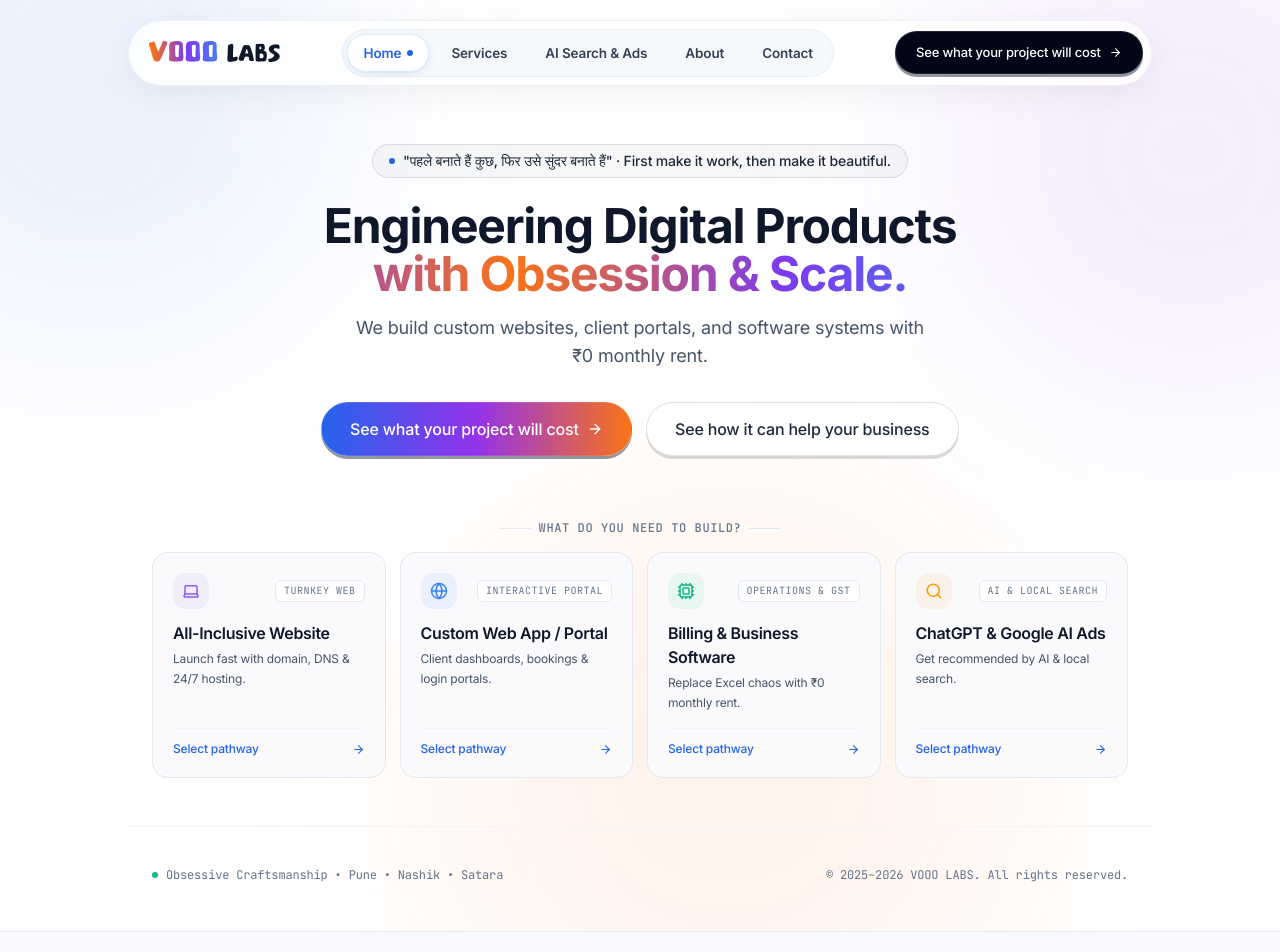
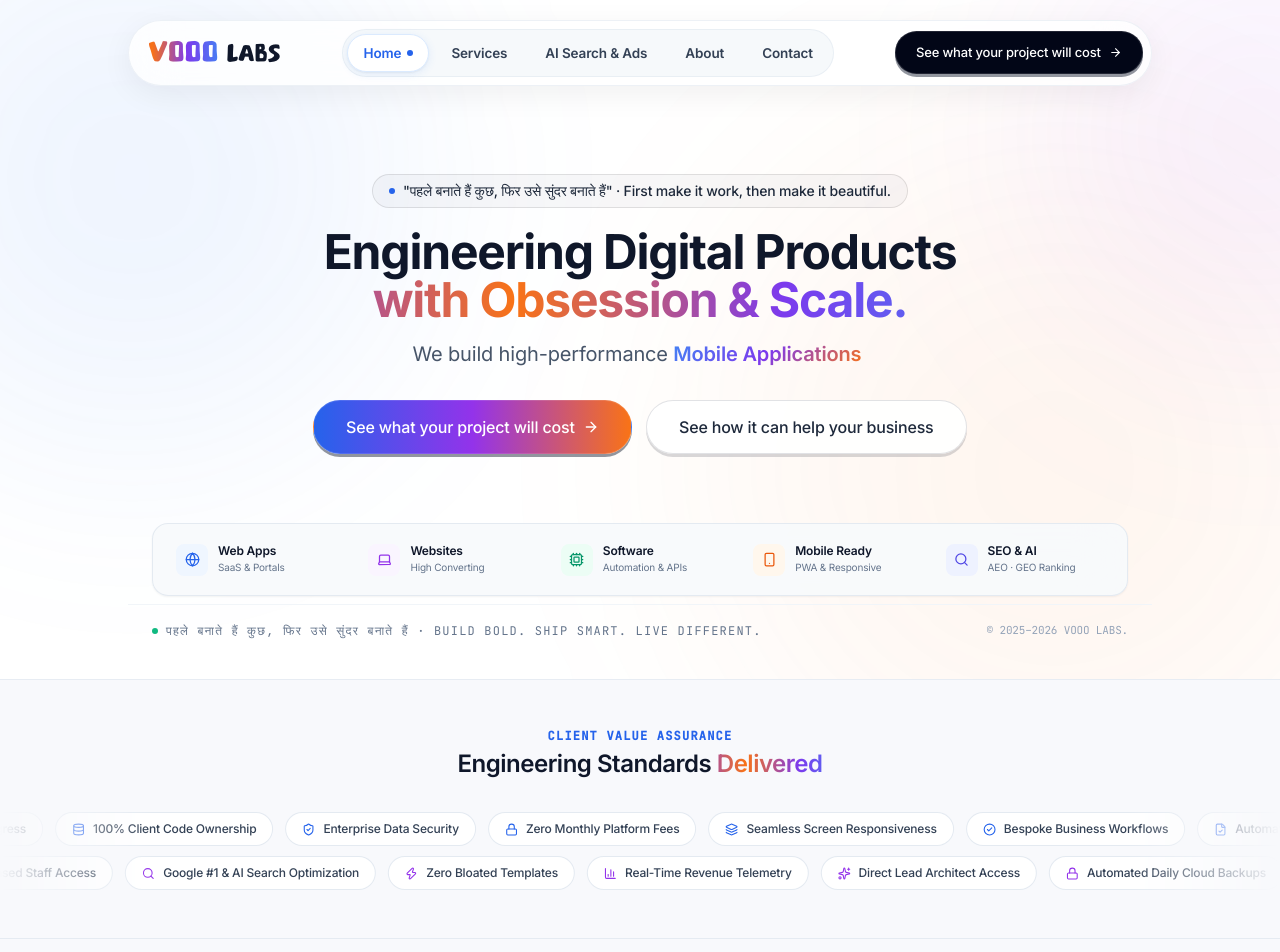
Before and after one commit to vooolabsofficial-sys/vooolabs-website, a React (Vite) app: page / in a window 1280 px wide. Shown: the top 952 px of the page. Built offline with nearby package versions, Linux system fonts and the light colour scheme.

Commit message:
feat(home): restore hero capabilities dock bar and continuous marquee strip

```diff
--- a/src/components/home/Slide1_Hero.tsx
+++ b/src/components/home/Slide1_Hero.tsx
@@ -1,171 +1,179 @@
-import React from 'react';
+import React, { useState, useEffect } from 'react';
 import { Link } from 'react-router-dom';
-import { Laptop, Globe, Cpu, Search, ArrowRight } from 'lucide-react';
+import { Globe, Laptop, Cpu, Smartphone, Search, ArrowRight } from 'lucide-react';
 import FadeIn from '../shared/FadeIn';
 import { COMPANY } from '../../content/company';
 
-const GOAL_PATHS = [
-  {
-    id: 'websites',
-    title: 'All-Inclusive Website',
-    subtitle: 'Launch fast with domain, DNS & 24/7 hosting.',
-    icon: Laptop,
-    accent: '#8B5CF6',
-    borderHover: 'hover:border-purple-300',
-    link: '/services#websites',
-    badge: 'Turnkey Web',
-  },
-  {
-    id: 'web-apps',
-    title: 'Custom Web App / Portal',
-    subtitle: 'Client dashboards, bookings & login portals.',
-    icon: Globe,
-    accent: '#3B82F6',
-    borderHover: 'hover:border-blue-300',
-    link: '/services#web-apps',
-    badge: 'Interactive Portal',
-  },
-  {
-    id: 'software',
-    title: 'Billing & Business Software',
-    subtitle: 'Replace Excel chaos with ₹0 monthly rent.',
-    icon: Cpu,
-    accent: '#10B981',
-    borderHover: 'hover:border-emerald-300',
-    link: '/services#custom-software',
-    badge: 'Operations & GST',
-  },
-  {
-    id: 'seo-ai',
-    title: 'ChatGPT & Google AI Ads',
-    subtitle: 'Get recommended by AI & local search.',
-    icon: Search,
-    accent: '#F59E0B',
-    borderHover: 'hover:border-amber-300',
-    link: '/seo-ai',
-    badge: 'AI & Local Search',
-  },
+const CAPABILITIES = [
+  'Web Applications',
+  'Mobile Applications',
+  'Custom Software Systems',
+  'AI & Digital Products',
 ];
+
+function CleanTypewriter() {
+  const [currentIndex, setCurrentIndex] = useState(0);
+  const [displayText, setDisplayText] = useState('');
+  const [isDeleting, setIsDeleting] = useState(false);
+
+  useEffect(() => {
+    const currentWord = CAPABILITIES[currentIndex];
+
+    const timeout = setTimeout(() => {
+      if (!isDeleting) {
+        setDisplayText(currentWord.slice(0, displayText.length + 1));
+        if (displayText.length === currentWord.length) {
+          setTimeout(() => setIsDeleting(true), 2000);
+        }
+      } else {
+        setDisplayText(currentWord.slice(0, displayText.length - 1));
+        if (displayText.length === 0) {
+          setIsDeleting(false);
+          setCurrentIndex((prev) => (prev + 1) % CAPABILITIES.length);
+        }
+      }
+    }, isDeleting ? 35 : 75);
+
+    return () => clearTimeout(timeout);
+  }, [displayText, isDeleting, currentIndex]);
+
+  return (
+    <span className="inline-flex items-center">
+      <span className="g-text font-semibold">{displayText}</span>
+      <span className="typewriter-cursor ml-0.5 bg-blue-600" aria-hidden="true" />
+    </span>
+  );
+}
 
 export default function Slide1_Hero() {
   return (
     <section
-      className="min-h-screen bg-white flex flex-col justify-between relative overflow-hidden select-none border-b border-slate-200/80 pt-32 sm:pt-36 pb-12"
-      aria-label="VOOO LABS Hero"
+      className="snap-section min-h-screen bg-white flex flex-col justify-between relative overflow-hidden select-none border-b border-slate-200/80 pt-32 sm:pt-36 pb-8"
+      aria-label="Hero — VOOO LABS Introduction"
     >
       {/* VIBRANT AMBIENT GLOW BACKDROP */}
-      <div className="absolute top-[-160px] left-[-160px] w-[500px] h-[500px] rounded-full bg-blue-500/10 blur-[100px] pointer-events-none z-0" aria-hidden="true" />
-      <div className="absolute top-[-100px] right-[-160px] w-[500px] h-[500px] rounded-full bg-purple-500/10 blur-[100px] pointer-events-none z-0" aria-hidden="true" />
-      <div className="absolute bottom-[-150px] left-1/3 w-[600px] h-[600px] rounded-full bg-orange-500/8 blur-[100px] pointer-events-none z-0" aria-hidden="true" />
+      <div className="absolute top-[-200px] left-[-200px] w-[700px] h-[700px] rounded-full bg-radial from-blue-500/10 to-transparent blur-[90px] animate-blob-1 pointer-events-none z-0" aria-hidden="true" />
+      <div className="absolute top-[-100px] right-[-200px] w-[500px] h-[500px] rounded-full bg-radial from-purple-500/10 to-transparent blur-[90px] animate-blob-2 pointer-events-none z-0" aria-hidden="true" />
+      <div className="absolute bottom-[-200px] left-1/2 -translate-x-1/2 w-[800px] h-[800px] rounded-full bg-radial from-orange-500/8 to-transparent blur-[90px] animate-blob-3 pointer-events-none z-0" aria-hidden="true" />
 
-      {/* CENTER CONTENT CONTAINER */}
-      <div className="relative z-10 w-full max-w-5xl mx-auto px-4 sm:px-6 flex flex-col items-center text-center">
+      {/* CENTER CONTENT */}
+      <div className="relative z-10 flex-1 flex flex-col items-center justify-center text-center px-4 sm:px-6 max-w-5xl mx-auto py-2">
 
-        {/* ORIGINAL TAGLINE BADGE */}
+        {/* TAGLINE BADGE */}
         <FadeIn delay={0.02} y={15}>
-          <div className="inline-flex items-center gap-2 rounded-full bg-slate-900/[0.03] border border-black/10 px-4 py-1.5 mb-6 text-slate-800 text-xs sm:text-sm font-medium shadow-2xs">
+          <div className="inline-flex items-center gap-2 rounded-full bg-slate-900/[0.03] border border-black/10 px-4 py-1.5 mb-5 text-slate-800 text-xs sm:text-sm font-medium shadow-2xs">
             <span className="w-1.5 h-1.5 rounded-full bg-blue-600 animate-pulse" />
             <span>"पहले बनाते हैं कुछ, फिर उसे सुंदर बनाते हैं" · First make it work, then make it beautiful.</span>
           </div>
         </FadeIn>
 
-        {/* HEADLINE: UNDER 8 WORDS & CLEAN INTER TYPE SCALE */}
+        {/* HEADLINE */}
         <FadeIn delay={0.08} y={20}>
-          <h1 className="text-3xl sm:text-5xl font-bold tracking-tight text-slate-900 leading-[1.15] mb-4 max-w-4xl mx-auto">
+          <h1 className="text-3xl sm:text-5xl font-bold text-slate-900 leading-[1.15] tracking-tight mb-4 max-w-4xl mx-auto">
             Engineering Digital Products <br />
             <span className="shimmer-text">with Obsession & Scale.</span>
           </h1>
         </FadeIn>
 
-        {/* SUBHEADLINE: 1 SHORT SENTENCE (MAX 15 WORDS) */}
-        <FadeIn delay={0.15} y={15}>
-          <p className="text-base sm:text-lg leading-relaxed text-slate-600 max-w-xl mx-auto mb-8 font-normal">
-            We build custom websites, client portals, and software systems with ₹0 monthly rent.
+        {/* SUBHEADING WITH TYPEWRITER */}
+        <FadeIn delay={0.16} y={15}>
+          <p className="font-normal text-base sm:text-lg md:text-xl text-slate-600 max-w-xl mx-auto leading-relaxed mb-8">
+            We build high-performance <CleanTypewriter />
           </p>
         </FadeIn>
 
-        {/* PRIMARY & SECONDARY ACTION CTAS */}
-        <FadeIn delay={0.22} y={15}>
-          <div className="flex flex-wrap gap-3.5 justify-center items-center mb-16">
+        {/* CTA ROW */}
+        <FadeIn delay={0.24} y={15}>
+          <div className="flex flex-wrap gap-3.5 justify-center items-center">
             <Link
               to="/contact"
-              className="btn-3d-base btn-3d-primary inline-flex items-center gap-2 rounded-full bg-gradient-to-r from-blue-600 via-purple-600 to-orange-500 text-white font-medium text-sm sm:text-base px-7 py-3.5 shadow-md"
+              className="btn-3d-base btn-3d-primary rounded-full bg-gradient-to-r from-blue-600 via-purple-600 to-orange-500 px-8 py-3.5 font-medium text-sm sm:text-base text-white transition-all duration-200 hover:scale-[1.03] shadow-[0_4px_20px_rgba(66,133,244,0.3)] hover:shadow-[0_8px_28px_rgba(66,133,244,0.4)] active:scale-[0.98] inline-flex items-center gap-2"
             >
               <span>See what your project will cost</span>
               <ArrowRight size={16} />
             </Link>
             <Link
               to="/services"
-              className="btn-3d-base btn-3d-secondary inline-flex items-center gap-2 rounded-full border border-slate-300 bg-white hover:bg-slate-50 text-slate-800 font-medium text-sm sm:text-base px-7 py-3.5 shadow-2xs"
+              className="btn-3d-base btn-3d-secondary rounded-full border border-slate-300 bg-white/90 backdrop-blur-sm px-8 py-3.5 font-medium text-sm sm:text-base text-slate-800 hover:bg-slate-50 hover:border-slate-400 transition-all hover:scale-[1.02] active:scale-[0.98] shadow-2xs"
             >
               <span>See how it can help your business</span>
             </Link>
           </div>
         </FadeIn>
+      </div>
 
-        {/* "WHAT DO YOU NEED?" INTERACTIVE GOAL SELECTOR */}
-        <FadeIn delay={0.3} y={20} className="w-full">
-          <div className="w-full">
-            <div className="flex items-center justify-center gap-2 mb-4">
-              <span className="h-[1px] w-8 bg-slate-200" />
-              <span className="font-mono text-xs uppercase tracking-wider text-slate-500 font-medium">
-                What do you need to build?
-              </span>
-              <span className="h-[1px] w-8 bg-slate-200" />
-            </div>
+      {/* CAPABILITIES BAR — FLOATING DOCK (NAVBAR-STYLE SECONDARY BAR) */}
+      <div className="relative z-10 w-full flex flex-col items-center justify-end select-none mt-10 mb-2">
+        <div className="w-full max-w-5xl px-4 sm:px-6">
+          <div className="rounded-2xl bg-slate-50/90 backdrop-blur-xl border border-slate-200/90 p-2 sm:p-2.5 grid grid-cols-2 sm:grid-cols-3 lg:grid-cols-5 gap-2 items-center shadow-xs">
 
-            <div className="grid grid-cols-1 sm:grid-cols-2 lg:grid-cols-4 gap-3.5 text-left">
-              {GOAL_PATHS.map((item) => {
-                const IconComp = item.icon;
-                return (
-                  <Link
-                    key={item.id}
-                    to={item.link}
-                    className={`group rounded-2xl bg-[#FAFAFD] border border-slate-200/90 p-5 hover:bg-white ${item.borderHover} hover:shadow-md hover:-translate-y-1 transition-all duration-200 flex flex-col justify-between`}
-                  >
-                    <div>
-                      <div className="flex items-center justify-between gap-2 mb-3">
-                        <div
-                          className="w-9 h-9 rounded-xl flex items-center justify-center flex-shrink-0 transition-transform group-hover:scale-105"
-                          style={{ backgroundColor: `${item.accent}14`, color: item.accent }}
-                        >
-                          <IconComp size={18} />
-                        </div>
-                        <span className="font-mono text-[10px] uppercase tracking-wider text-slate-500 px-2 py-0.5 rounded-md bg-white border border-slate-200">
-                          {item.badge}
-                        </span>
-                      </div>
+            <Link to="/services#web-apps" className="flex items-center gap-2.5 px-3 py-2 rounded-xl hover:bg-white border border-transparent hover:border-slate-200/80 hover:shadow-xs transition-all text-left group">
+              <div className="w-8 h-8 rounded-lg bg-blue-50 text-blue-600 flex items-center justify-center flex-shrink-0 group-hover:scale-105 transition-transform">
+                <Globe size={15} />
+              </div>
+              <div className="min-w-0">
+                <span className="font-semibold text-xs text-slate-900 block truncate group-hover:text-blue-600 transition-colors">Web Apps</span>
+                <span className="text-[10px] text-slate-500 block truncate font-normal">SaaS & Portals</span>
+              </div>
+            </Link>
 
-                      <h2 className="text-base font-semibold text-slate-900 group-hover:text-blue-600 transition-colors mb-1">
-                        {item.title}
-                      </h2>
-                      <p className="text-xs text-slate-600 leading-relaxed font-normal">
-                        {item.subtitle}
-                      </p>
-                    </div>
+            <Link to="/services#websites" className="flex items-center gap-2.5 px-3 py-2 rounded-xl hover:bg-white border border-transparent hover:border-slate-200/80 hover:shadow-xs transition-all text-left group">
+              <div className="w-8 h-8 rounded-lg bg-purple-50 text-purple-600 flex items-center justify-center flex-shrink-0 group-hover:scale-105 transition-transform">
+                <Laptop size={15} />
+              </div>
+              <div className="min-w-0">
+                <span className="font-semibold text-xs text-slate-900 block truncate group-hover:text-purple-600 transition-colors">Websites</span>
+                <span className="text-[10px] text-slate-500 block truncate font-normal">High Converting</span>
+              </div>
+            </Link>
 
-                    <div className="mt-4 pt-3 border-t border-slate-100 flex items-center justify-between text-xs font-medium text-blue-600">
-                      <span>Select pathway</span>
-                      <ArrowRight size={13} className="transition-transform group-hover:translate-x-1" />
-                    </div>
-                  </Link>
-                );
-              })}
-            </div>
+            <Link to="/services#custom-software" className="flex items-center gap-2.5 px-3 py-2 rounded-xl hover:bg-white border border-transparent hover:border-slate-200/80 hover:shadow-xs transition-all text-left group">
+              <div className="w-8 h-8 rounded-lg bg-emerald-50 text-emerald-600 flex items-center justify-center flex-shrink-0 group-hover:scale-105 transition-transform">
+                <Cpu size={15} />
+              </div>
+              <div className="min-w-0">
+                <span className="font-semibold text-xs text-slate-900 block truncate group-hover:text-emerald-600 transition-colors">Software</span>
+                <span className="text-[10px] text-slate-500 block truncate font-normal">Automation & APIs</span>
+              </div>
+            </Link>
+
+            <Link to="/services#web-apps" className="flex items-center gap-2.5 px-3 py-2 rounded-xl hover:bg-white border border-transparent hover:border-slate-200/80 hover:shadow-xs transition-all text-left group">
+              <div className="w-8 h-8 rounded-lg bg-orange-50 text-orange-600 flex items-center justify-center flex-shrink-0 group-hover:scale-105 transition-transform">
+                <Smartphone size={15} />
+              </div>
+              <div className="min-w-0">
+                <span className="font-semibold text-xs text-slate-900 block truncate group-hover:text-orange-600 transition-colors">Mobile Ready</span>
+                <span className="text-[10px] text-slate-500 block truncate font-normal">PWA & Responsive</span>
+              </div>
+            </Link>
+
+            <Link to="/seo-ai" className="col-span-2 sm:col-span-1 flex items-center gap-2.5 px-3 py-2 rounded-xl hover:bg-white border border-transparent hover:border-slate-200/80 hover:shadow-xs transition-all text-left group">
+              <div className="w-8 h-8 rounded-lg bg-indigo-50 text-indigo-600 flex items-center justify-center flex-shrink-0 group-hover:scale-105 transition-transform">
+                <Search size={15} />
+              </div>
+              <div className="min-w-0">
+                <span className="font-semibold text-xs text-slate-900 block truncate group-hover:text-indigo-600 transition-colors">SEO & AI</span>
+                <span className="text-[10px] text-slate-500 block truncate font-normal">AEO · GEO Ranking</span>
+              </div>
+            </Link>
+
+          </div>
+        </div>
+      </div>
+
+      {/* BOTTOM ROW BANNER */}
+      <div className="relative z-20 px-4 sm:px-6 pb-2 flex flex-col sm:flex-row justify-between items-center sm:items-end gap-3 w-full max-w-5xl mx-auto border-t border-slate-100 pt-4">
+        <FadeIn delay={0.35} y={10}>
+          <div className="font-mono text-[11px] sm:text-xs text-slate-500 uppercase tracking-widest leading-relaxed flex items-center gap-2 text-center sm:text-left">
+            <span className="w-1.5 h-1.5 rounded-full bg-emerald-500 animate-pulse" />
+            <span>पहले बनाते हैं कुछ, फिर उसे सुंदर बनाते हैं · BUILD BOLD. SHIP SMART. LIVE DIFFERENT.</span>
           </div>
         </FadeIn>
-
-      </div>
-
-      {/* FOOTER TICKER */}
-      <div className="relative z-20 w-full max-w-5xl mx-auto px-4 sm:px-6 pt-10 border-t border-slate-100 mt-12 flex flex-col sm:flex-row justify-between items-center gap-3 text-xs text-slate-500 font-mono">
-        <div className="flex items-center gap-2">
-          <span className="w-1.5 h-1.5 rounded-full bg-emerald-500 animate-pulse" />
-          <span>Obsessive Craftsmanship • Pune • Nashik • Satara</span>
-        </div>
-        <div>
-          © {COMPANY.foundedYear}–{new Date().getFullYear()} {COMPANY.legalName}. All rights reserved.
-        </div>
+        <FadeIn delay={0.35} y={10}>
+          <div className="font-mono text-[11px] text-slate-400 text-center sm:text-right">
+            © {COMPANY.foundedYear}–{new Date().getFullYear()} {COMPANY.legalName}.
+          </div>
+        </FadeIn>
       </div>
 
     </section>
--- /dev/null
+++ b/src/components/home/Slide2_Marquee.tsx
@@ -0,0 +1,99 @@
+import React from 'react';
+import FadeIn from '../shared/FadeIn';
+import {
+  Laptop,
+  Zap,
+  ShieldCheck,
+  MessageSquare,
+  Database,
+  Search,
+  Lock,
+  CheckCircle2,
+  BarChart3,
+  Clock,
+  FileCheck,
+  Layers,
+  Sparkles,
+  Users
+} from 'lucide-react';
+
+export default function Slide2_Marquee() {
+  const row1Standards = [
+    { name: 'Custom Admin Portals', icon: Laptop },
+    { name: 'Sub-0.4s Web Architecture', icon: Zap },
+    { name: 'Automated WhatsApp Ingress', icon: MessageSquare },
+    { name: '100% Client Code Ownership', icon: Database },
+    { name: 'Enterprise Data Security', icon: ShieldCheck },
+    { name: 'Zero Monthly Platform Fees', icon: Lock },
+    { name: 'Seamless Screen Responsiveness', icon: Layers },
+    { name: 'Bespoke Business Workflows', icon: CheckCircle2 },
+    { name: 'Automated GST Invoicing', icon: FileCheck },
+  ];
+
+  const row2Outcomes = [
+    { name: 'Instant 1-Tap Lead Routing', icon: MessageSquare },
+    { name: 'Role-Based Staff Access', icon: Users },
+    { name: 'Google #1 & AI Search Optimization', icon: Search },
+    { name: 'Zero Bloated Templates', icon: Zap },
+    { name: 'Real-Time Revenue Telemetry', icon: BarChart3 },
+    { name: 'Direct Lead Architect Access', icon: Sparkles },
+    { name: 'Automated Daily Cloud Backups', icon: Lock },
+    { name: 'Full GitHub Handover on Day 1', icon: Database },
+    { name: 'Guaranteed Uptime Standards', icon: Clock },
+  ];
+
+  // Triple items for continuous smooth looping
+  const row1Items = [...row1Standards, ...row1Standards, ...row1Standards];
+  const row2Items = [...row2Outcomes, ...row2Outcomes, ...row2Outcomes];
+
+  return (
+    <section className="bg-[#F8F9FC] py-12 overflow-hidden relative select-none border-b border-slate-200/80">
+
+      {/* SECTION HEADER */}
+      <div className="text-center mb-8 px-6">
+        <FadeIn delay={0} y={15}>
+          <span className="font-mono text-xs font-semibold text-blue-600 uppercase tracking-widest block mb-1">
+            CLIENT VALUE ASSURANCE
+          </span>
+          <h2 className="text-xl sm:text-2xl font-semibold text-slate-900">
+            Engineering Standards <span className="shimmer-text">Delivered</span>
+          </h2>
+        </FadeIn>
+      </div>
+
+      {/* CONTINUOUS MARQUEE TRACKS */}
+      <div className="relative w-full overflow-hidden mask-fade-edges space-y-2.5">
+        <div className="animate-marquee-left flex gap-3 whitespace-nowrap">
+          {row1Items.map((item, idx) => {
+            const IconComp = item.icon;
+            return (
+              <div
+                key={idx}
+                className="inline-flex items-center gap-2 px-4 py-2 rounded-full bg-white border border-slate-200/90 shadow-2xs text-xs font-medium text-slate-700"
+              >
+                <IconComp size={13} className="text-blue-600" />
+                <span>{item.name}</span>
+              </div>
+            );
+          })}
+        </div>
+
+        <div className="animate-marquee-right flex gap-3 whitespace-nowrap">
+          {row2Items.map((item, idx) => {
+            const IconComp = item.icon;
+            return (
+              <div
+                key={idx}
+                className="inline-flex items-center gap-2 px-4 py-2 rounded-full bg-white border border-slate-200/90 shadow-2xs text-xs font-medium text-slate-700"
+              >
+                <IconComp size={13} className="text-purple-600" />
+                <span>{item.name}</span>
+              </div>
+            );
+          })}
+        </div>
+      </div>
+
+    </section>
+  );
+}
--- a/src/pages/HomePage.tsx
+++ b/src/pages/HomePage.tsx
@@ -1,5 +1,6 @@
 import React from 'react';
 import Slide1_Hero from '../components/home/Slide1_Hero';
+import Slide2_Marquee from '../components/home/Slide2_Marquee';
 import Slide2_ValueStrip from '../components/home/Slide2_ValueStrip';
 import Slide3_SolutionExplorer from '../components/home/Slide3_SolutionExplorer';
 import Slide4_ClosingCTA from '../components/home/Slide4_ClosingCTA';
@@ -8,6 +9,7 @@ export default function HomePage() {
   return (
     <div className="page-wrap">
       <Slide1_Hero />
+      <Slide2_Marquee />
       <Slide2_ValueStrip />
       <Slide3_SolutionExplorer />
       <Slide4_ClosingCTA />
```
